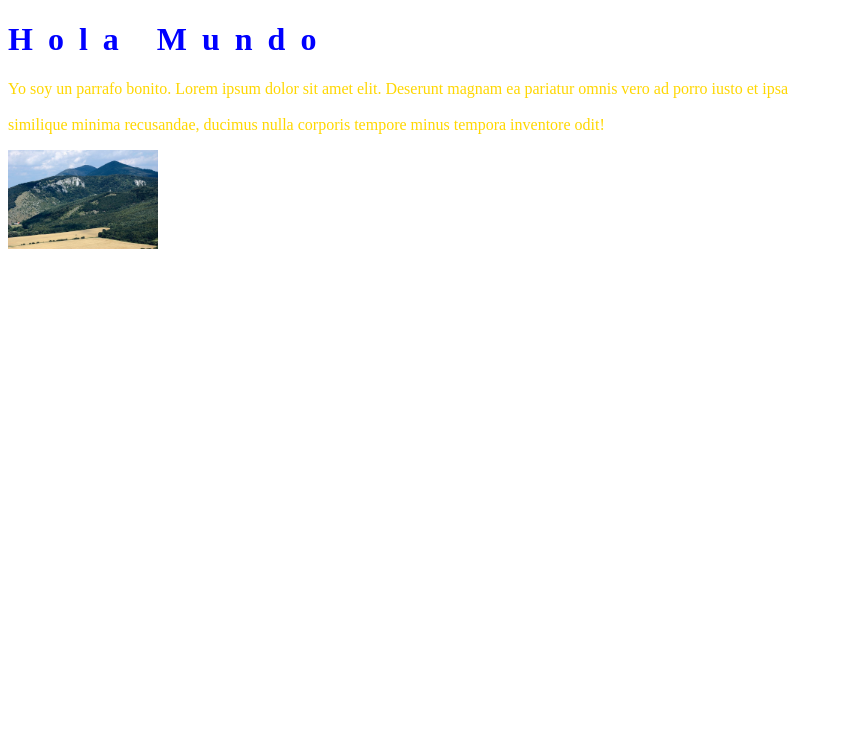
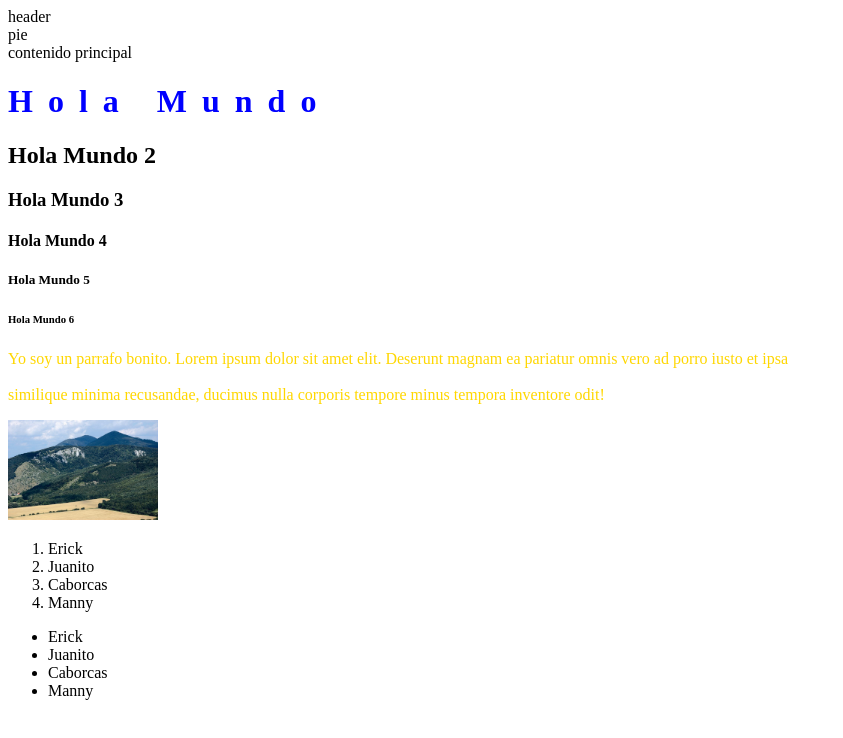
Before and after one commit to Nifled/html-css-workshop, a plain HTML site: page 1.- Lo basico/index.html in a window 1280 px wide. Shown: the whole page, without its empty margins (0-843 px from the left). Drawn offline with Linux system fonts and the light colour scheme.

Commit message:
Update basic section

```diff
--- /dev/null
+++ b/1.- Lo basico/index.1.css
@@ -0,0 +1,11 @@
+h1 {
+  color: blue;
+  letter-spacing: 15px;
+}
+p {
+  color: gold;
+}
+
+img {
+  width: 150px;
+}
--- a/1.- Lo basico/index.html
+++ b/1.- Lo basico/index.html
@@ -13,16 +13,41 @@
 
 <body>
 
+  <header>header</header>
+  <footer>pie</footer>
+
+  <main>
+    contenido principal
+  </main>
+
   <!-- Aqui van a ir nuestras etiquetas, el contenido visual de nuestra pagina -->
   <h1>Hola Mundo</h1>
+  <h2>Hola Mundo 2</h2>
+  <h3>Hola Mundo 3</h3>
+  <h4>Hola Mundo 4</h4>
+  <h5>Hola Mundo 5</h5>
+  <h6>Hola Mundo 6</h6>
 
   <p>Yo soy un parrafo bonito. Lorem ipsum dolor sit amet
   elit. Deserunt magnam ea pariatur omnis vero ad porro
   iusto et ipsa <br /> <br /> similique minima recusandae, ducimus
   nulla corporis tempore minus tempora inventore odit!</p>
 
-  <img src="mountains.jpg" alt="Montañas" />
+  <img src="imagenes/mountains.jpg" alt="Montañas" />
 
+  <ol>
+    <li>Erick</li>
+    <li>Juanito</li>
+    <li>Caborcas</li>
+    <li>Manny</li>
+  </ol>
+
+  <ul>
+    <li>Erick</li>
+    <li>Juanito</li>
+    <li>Caborcas</li>
+    <li>Manny</li>
+  </ul>
 </body>
 
 </html>
```
Also changed, not shown: 1.- Lo basico/imagenes/mountains.jpg (renamed from 1.- Lo basico/mountains.jpg).
